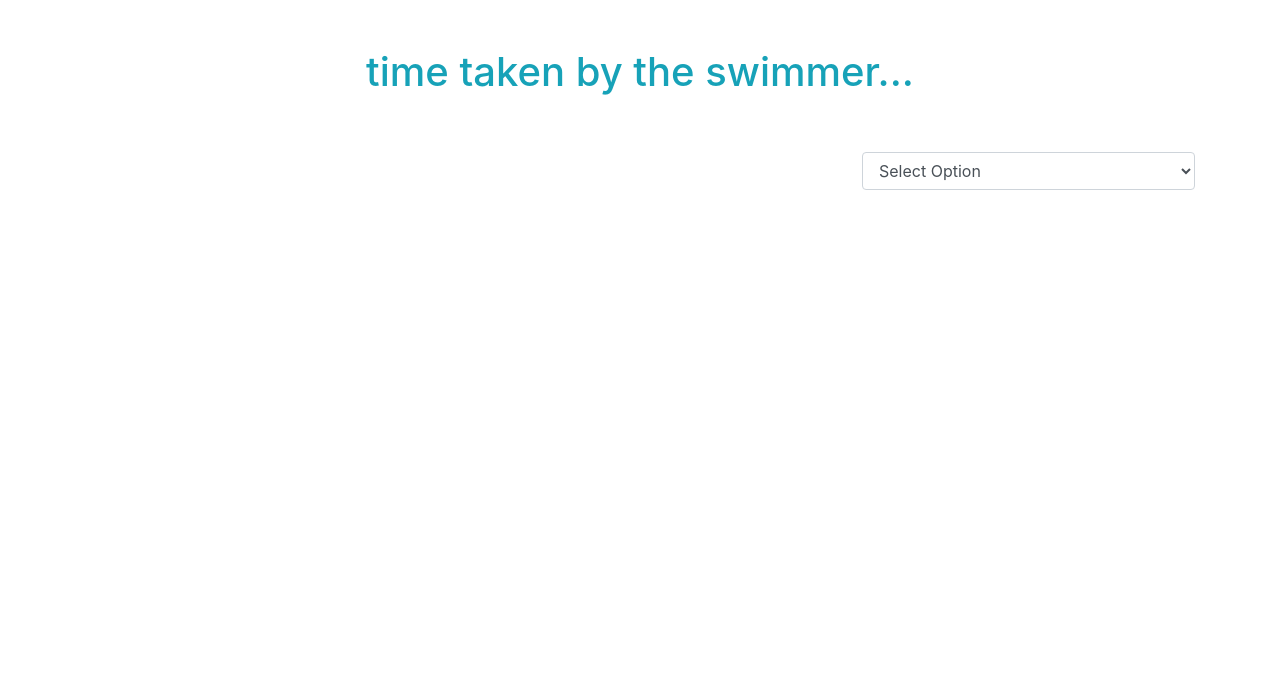
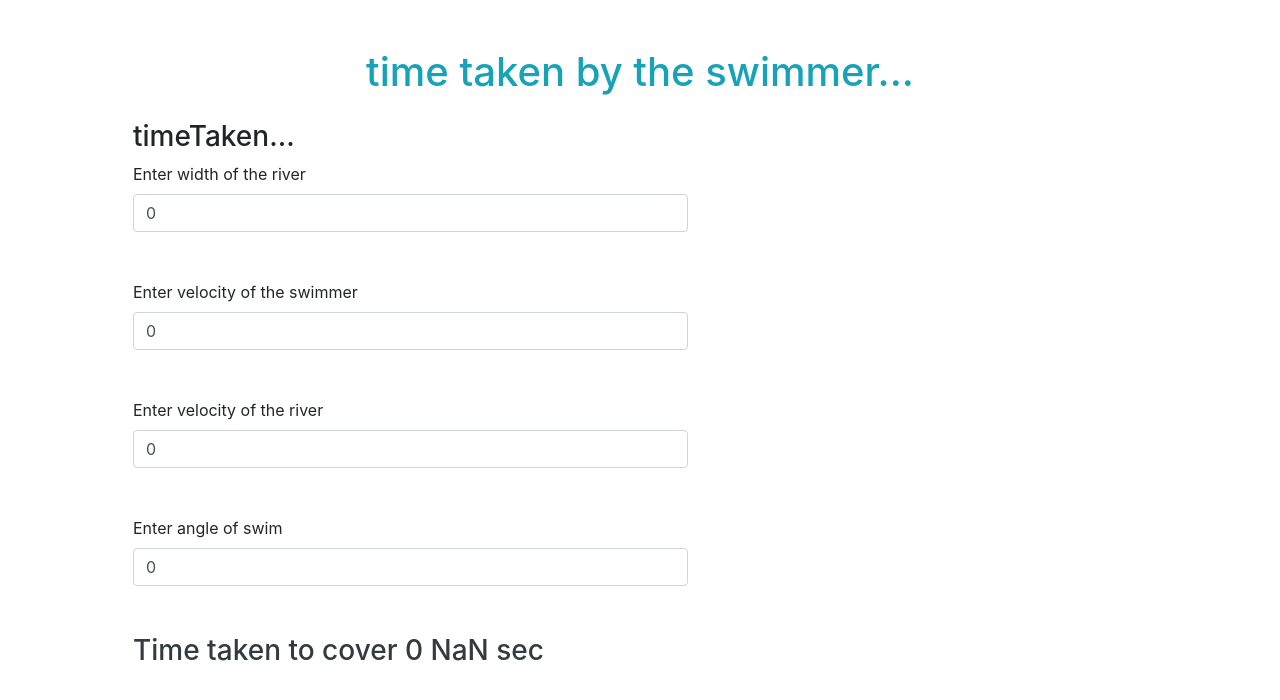
Before and after one commit to SoniKumari30/Time-Calculator, a React (Create React App) app: page / in a window 1280 px wide. Shown: the top 700 px of the page. Built offline with nearby package versions, Linux system fonts and the light colour scheme.

Commit message:
first commit

```diff
--- a/src/App.js
+++ b/src/App.js
@@ -13,8 +13,7 @@ class App extends React.Component{
       speedOfPerson: 0,
       angleOfSwim:0,
       distance: 0,
-       select: ["Select Option",'DOWNSTREAM','UPSTREAM'],
-       option: ""
+
     }
   }
 
@@ -24,30 +23,17 @@ class App extends React.Component{
     })
   }
 
-  handleSelect = (e) => {
-    this.setState({
-        option: e.target.value
-    })
-}
+
 
   render(){
     let speedOfPerson = this.state.speedOfPerson
     let speedOfStream = this.state.speedOfStream
     let distance = this.state.distance
     let angleOfSwim = this.state.angleOfSwim
-    // let speed = parseInt(speedOfStream) + parseInt(speedOfPerson)
-    // let upStreamSpeed = parseInt(speedOfPerson) - parseInt(speedOfStream)
-    // let timeTakenAlongY_axis =  distance / speed
-    // let timeTakenOppositeY_axis =  distance / upStreamSpeed
     let time = distance/speedOfPerson.siny
 
 
-    const select = this.state.select
-        let selectList = select.map((ele, i)=>{
-            return (
-                <option key={i}> {ele} </option>
-            )
-        })
+
 
 
     return (
@@ -56,18 +42,12 @@ class App extends React.Component{
            <div>
         <h1 className="text-info mt-5 text-center">time taken by the swimmer...</h1>
 
-        <div className='mt-5' style={{width: "30%", float: "right"}}>
-                        <Form.Control as="select" onChange={this.handleSelect} name='option' className='select'>
-                            {selectList}
-                        </Form.Control><br/>
-        </div>
 
         <div className="ml-5 mt-3" style={{ width: "50%", float: "left"}}  >
-        {
-            this.state.option === 'DOWNSTREAM' &&
+
               <Form.Group>
 
-                <h3>timeTakenAlongY_axis</h3>
+                <h3>timeTaken...</h3>
                 <Form.Label>Enter width of the river</Form.Label>
                 <Form.Control type="Number" value={distance} onChange={this.handleChange} name="distance" /><br/><br/>
                 <Form.Label>Enter velocity of the swimmer</Form.Label>
@@ -78,27 +58,6 @@ class App extends React.Component{
                 <Form.Control type="Number" value={angleOfSwim} onChange={this.handleChange} name="angleOfSwim" /> <br/><br/>
                 <h3 className="text-dark">Time taken to cover {distance}  {time} sec</h3>
               </Form.Group>
-
-
-        }
-
-
-
-         {
-              this.state.option === 'UPSTREAM' &&
-                <Form.Group>
-                   <h3>timeTakenOppositeY_axis</h3>
-                  <Form.Label>Enter width of the river</Form.Label>
-                  <Form.Control type="Number" value={distance} onChange={this.handleChange} name="distance" /> <br/><br/>
-                  <Form.Label>Enter V velocity of the swimmer</Form.Label>
-                  <Form.Control type="Number" value={speedOfPerson} onChange={this.handleChange} name="speedOfPerson" /> <br/><br/>
-                  <Form.Label>Enter X velocity of the river</Form.Label>
-                  <Form.Control type="Number" value={speedOfStream} onChange={this.handleChange} name="speedOfStream" /> <br/><br/>
-                  <Form.Label>Enter angle of swim</Form.Label>
-                <Form.Control type="Number" value={angleOfSwim} onChange={this.handleChange} name="angleOfSwim" /> <br/><br/>
-                  <h3 className="text-secondary">Time taken to cover distance {distance}   m/sec is {time} sec</h3>
-                </Form.Group>
-          }
           </div>
           </div>
           </Container>
```
Also changed, not shown: 1 other file (tests, documents, lock files or other folders).
